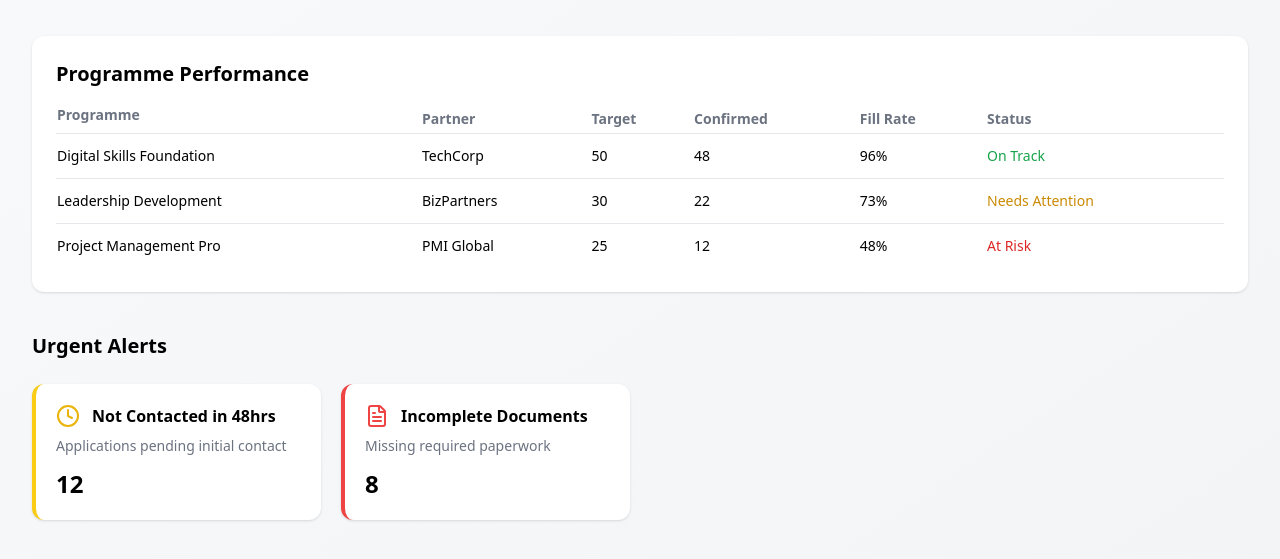
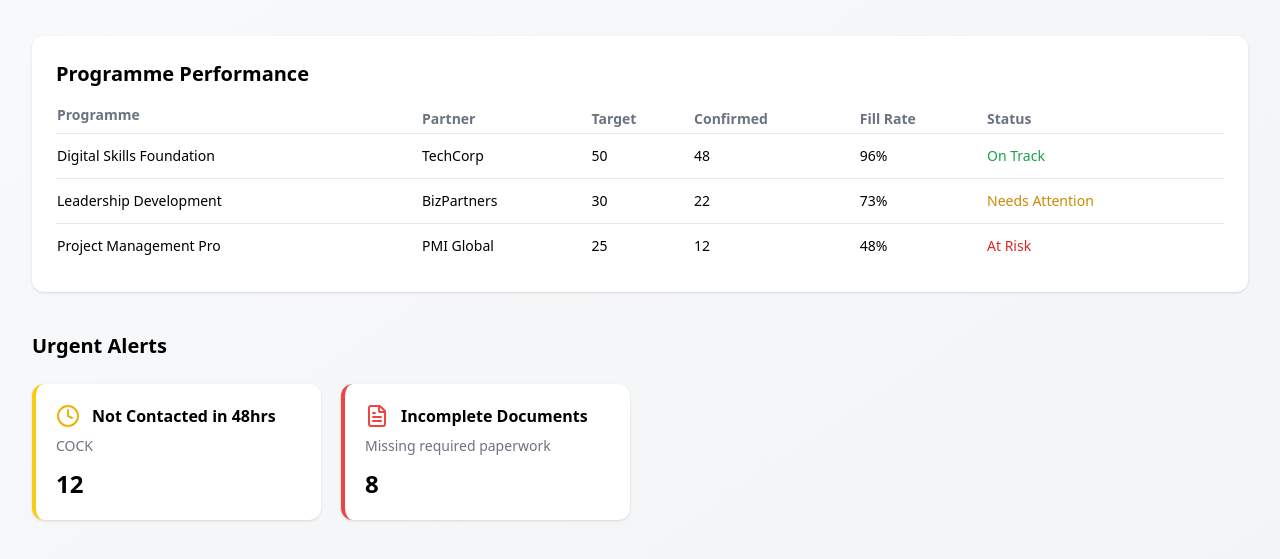
Before and after one commit to anushshahzad-hub/pepperlabs_dashboard, a plain HTML site: page index.html in a window 1280 px wide. Shown: the part 273-832 px from the top of the page. Drawn offline with nearby package versions, Linux system fonts and the light colour scheme.

Commit message:
Totally Useful Update

```diff
--- a/index.html
+++ b/index.html
@@ -137,7 +137,7 @@
             <i data-lucide="clock" class="text-yellow-500"></i>
             <h3 class="font-semibold">Not Contacted in 48hrs</h3>
           </div>
-          <p class="text-sm text-gray-500">Applications pending initial contact</p>
+          <p class="text-sm text-gray-500">COCK</p>
           <p class="text-2xl font-bold mt-3">12</p>
         </div>
 
```
